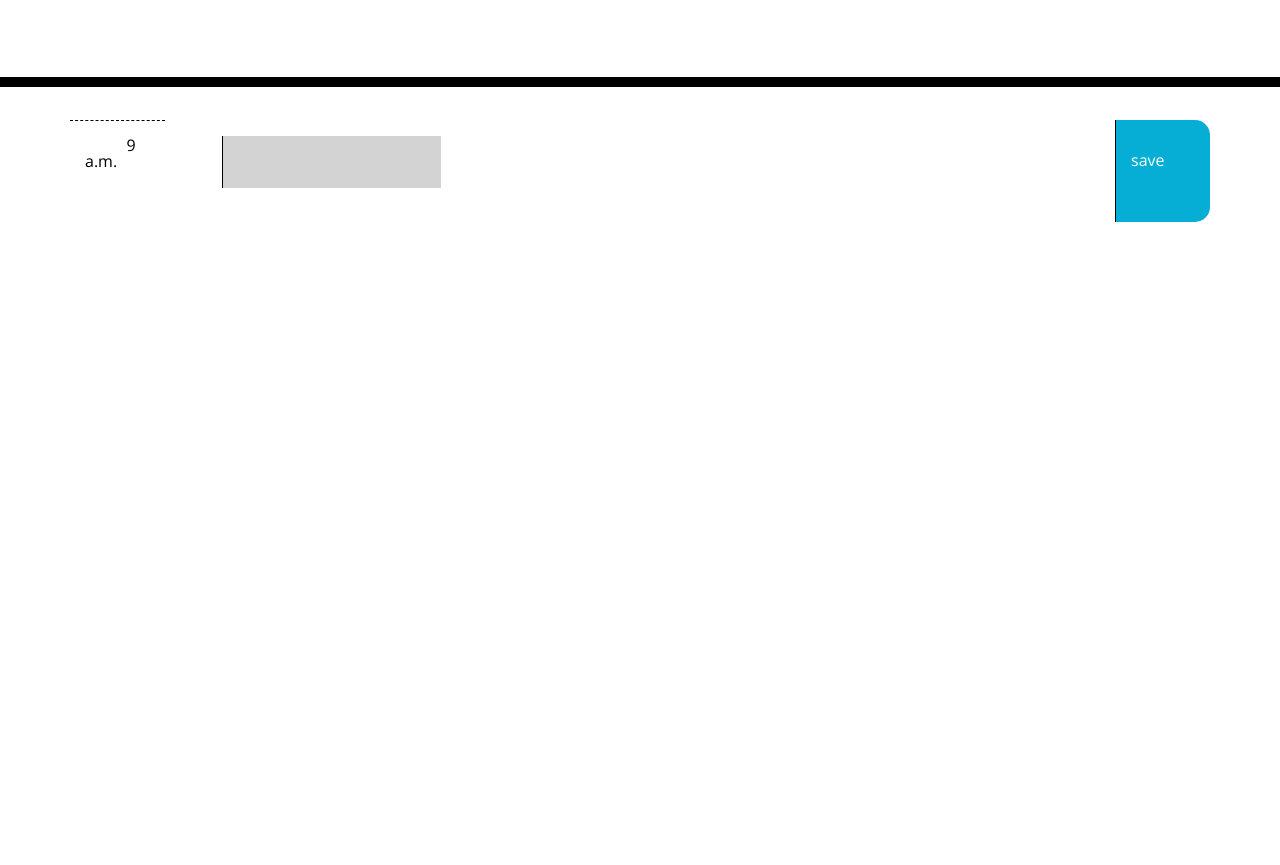
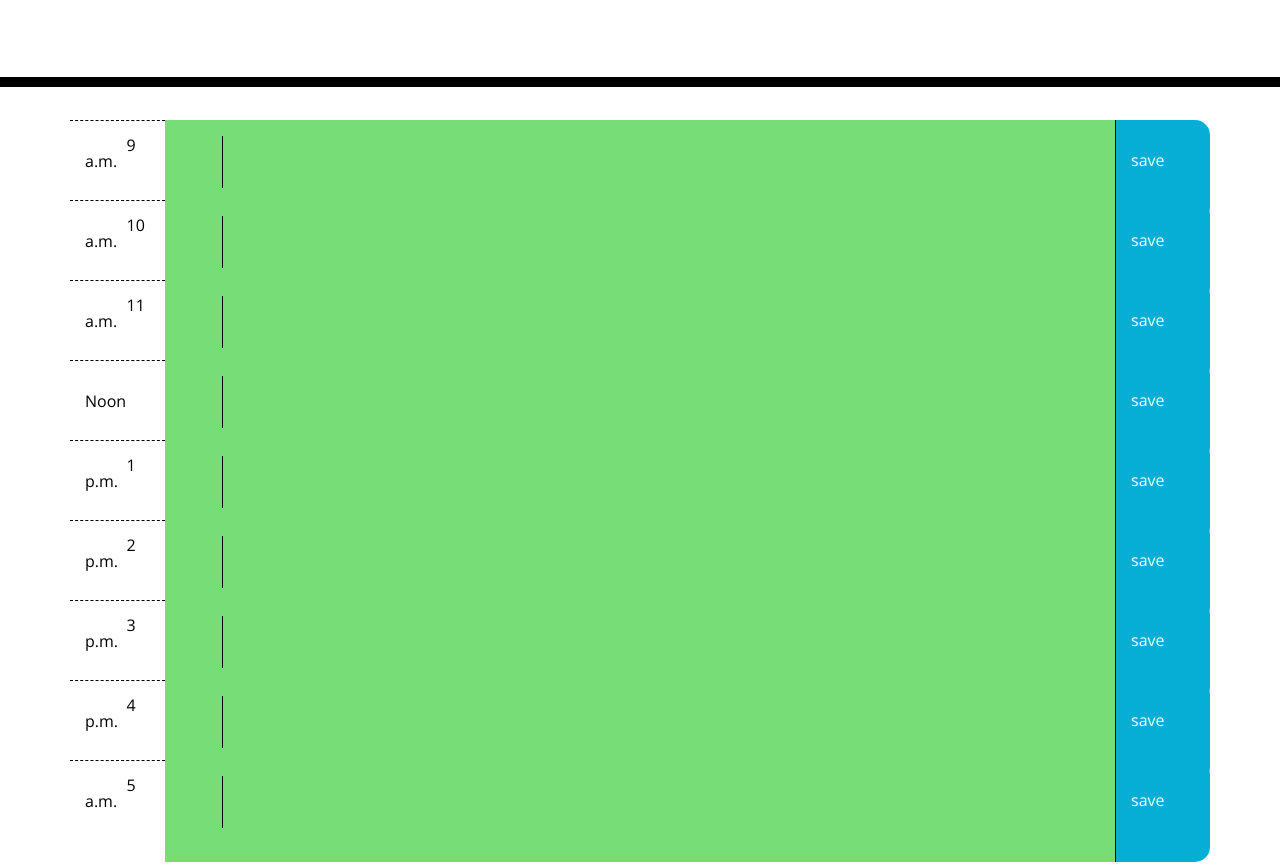
Before and after one commit to nmiller2379/day-planner, a plain HTML site: page index.html in a window 1280 px wide. Shown: the part 181-1046 px from the top of the page. Before the commit the page ends 800 px from the top, so only its background shows below. Drawn offline with nearby package versions, Linux system fonts and the light colour scheme.

Commit message:
added function to change the color of each hour based on the current time

```diff
--- a/index.html
+++ b/index.html
@@ -31,11 +31,140 @@
     <div class="container">
       <!-- Timeblocks go here -->
       <div class="row">
-        <div class="col-1 hour"
-        data-time="09">
+        <div
+        class="col-1 hour"
+        data-time=09>
           9 a.m.
         </div>
-        <div class="col-10">
+        <div class="col-10 time-check">
+          <textarea>
+
+          </textarea>
+
+        </div>
+        <div class="col-1 saveBtn">
+          save
+        </div>
+      </div>
+      <div class="row">
+        <div
+        class="col-1 hour"
+        data-time=10>
+          10 a.m.
+        </div>
+        <div class="col-10 time-check">
+          <textarea>
+
+          </textarea>
+
+        </div>
+        <div class="col-1 saveBtn">
+          save
+        </div>
+      </div>
+      <div class="row">
+        <div
+        class="col-1 hour"
+        data-time=11>
+          11 a.m.
+        </div>
+        <div class="col-10 time-check">
+          <textarea>
+
+          </textarea>
+
+        </div>
+        <div class="col-1 saveBtn">
+          save
+        </div>
+      </div>
+      <div class="row">
+        <div
+        class="col-1 hour"
+        data-time=12>
+          Noon
+        </div>
+        <div class="col-10 time-check">
+          <textarea>
+
+          </textarea>
+
+        </div>
+        <div class="col-1 saveBtn">
+          save
+        </div>
+      </div>
+      <div class="row">
+        <div
+        class="col-1 hour"
+        data-time=13>
+          1 p.m.
+        </div>
+        <div class="col-10 time-check">
+          <textarea>
+
+          </textarea>
+
+        </div>
+        <div class="col-1 saveBtn">
+          save
+        </div>
+      </div>
+      <div class="row">
+        <div
+        class="col-1 hour"
+        data-time=14>
+          2 p.m.
+        </div>
+        <div class="col-10 time-check">
+          <textarea>
+
+          </textarea>
+
+        </div>
+        <div class="col-1 saveBtn">
+          save
+        </div>
+      </div>
+      <div class="row">
+        <div
+        class="col-1 hour"
+        data-time=15>
+          3 p.m.
+        </div>
+        <div class="col-10 time-check">
+          <textarea>
+
+          </textarea>
+
+        </div>
+        <div class="col-1 saveBtn">
+          save
+        </div>
+      </div>
+      <div class="row">
+        <div
+        class="col-1 hour"
+        data-time=16>
+          4 p.m.
+        </div>
+        <div class="col-10 time-check">
+          <textarea>
+
+          </textarea>
+
+        </div>
+        <div class="col-1 saveBtn">
+          save
+        </div>
+      </div>
+      <div class="row">
+        <div
+        class="col-1 hour"
+        data-time=17>
+          5 a.m.
+        </div>
+        <div class="col-10 time-check">
           <textarea>
 
           </textarea>
--- a/script.js
+++ b/script.js
@@ -41,30 +41,39 @@
 
 
 var time = $(".time-block")
-var calendarTime = document.querySelector(".hour")
+var calendarTime = (document.querySelector(".hour"))
+var computerTime = parseInt(moment().format("HH"))
+// console.log(computerTime)
+console.log(calendarTime)
+
 
 
 //event listener for save button
 
 //
-console.log(moment().format("HH"))
+// console.log(moment().format("HH"))
+// console.log(calendarTime.dataset.time)
+// console.log(typeof moment().format("HH"))
 console.log(calendarTime.dataset.time)
-console.log(typeof moment().format("HH"))
-console.log(typeof calendarTime.dataset.time)
 
-if (calendarTime === moment().format("HH")) {
-    console.log("In the present");
+// if (calendarTime === moment().format("HH")) {
+//     console.log("In the present");
 
-} else {console.log("Not in the present")
+// } else {console.log("Not in the present")
 
-}
+// }
+
+// if (calendarTime.dataset.time < computerTime) {console.log("In the past.")
+
+// } else {console.log("Not in the past.")
+
+// }
 
 function checkTime() {
-    if (calendarTime > moment().format("HH")) {$("textarea").addClass("past")
+    if (calendarTime.dataset.time < computerTime) {$(".time-check").addClass("past")}
+    if (calendarTime.dataset.time > computerTime) {$(".time-check").addClass("future")}
+    if (calendarTime.dataset.time === computerTime) {$(".time-check").addClass("present")}
 
-    } else if (calendarTime < moment().format("HH")) {$("textarea").addClass("future")
-
-    } else $("textarea").addClass("present")
 }
 
 checkTime()
```
